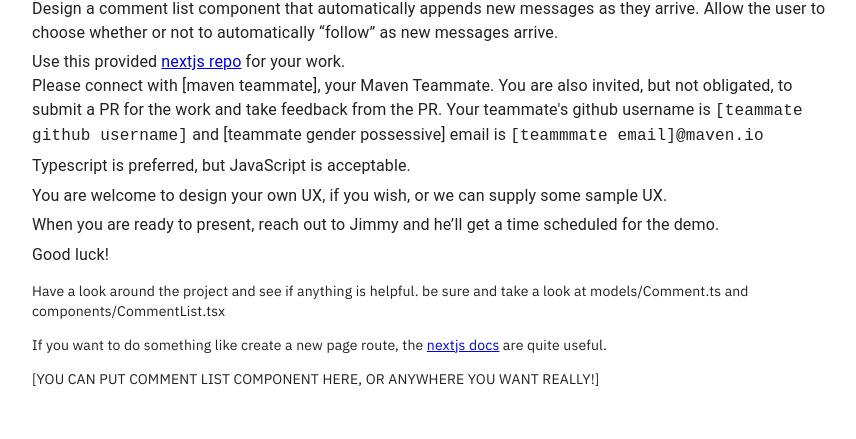
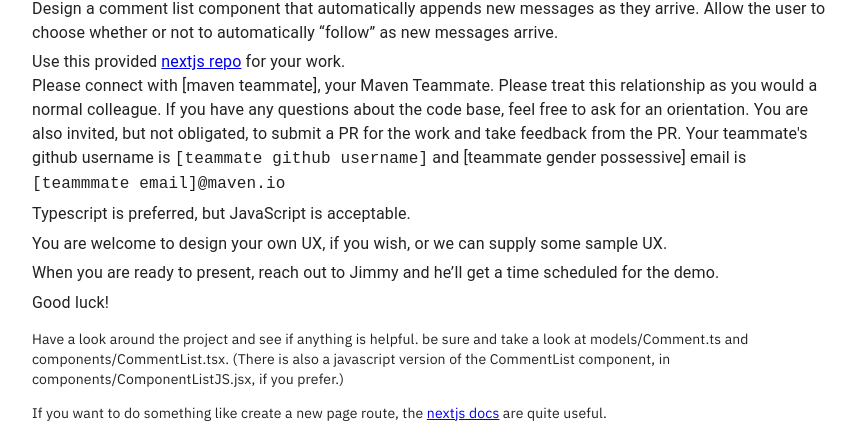
Before and after one commit to vladimirilic303/vladimirilic-web-kokanee, a Next.js app: page / in a window 1280 px wide. Shown: the part 494-933 px from the top of the page, without its empty margins (208-1064 px from the left). Before the commit the page ends 903 px from the top, so only its background shows below. Built offline with nearby package versions, Linux system fonts and the light colour scheme.

Commit message:
polish the lanugage a bit

```diff
--- a/pages/index.tsx
+++ b/pages/index.tsx
@@ -44,9 +44,10 @@ const Home = () => {
         work.
       </Typography>
       <Typography gutterBottom variant="body1">
-        Please connect with [maven teammate], your Maven Teammate. You are also invited, but not obligated, to submit a
-        PR for the work and take feedback from the PR. Your teammate's github username is{' '}
-        <code>[teammate github username]</code> and [teammate gender possessive] email is{' '}
+        Please connect with [maven teammate], your Maven Teammate. Please treat this relationship as you would a normal
+        colleague. If you have any questions about the code base, feel free to ask for an orientation. You are also
+        invited, but not obligated, to submit a PR for the work and take feedback from the PR. Your teammate's github
+        username is <code>[teammate github username]</code> and [teammate gender possessive] email is{' '}
         <code>[teammmate email]@maven.io</code>
       </Typography>
       <Typography gutterBottom variant="body1">
@@ -63,13 +64,13 @@ const Home = () => {
       </Typography>
       <p>
         Have a look around the project and see if anything is helpful. be sure and take a look at models/Comment.ts and
-        components/CommentList.tsx
+        components/CommentList.tsx. (There is also a javascript version of the CommentList component, in
+        components/ComponentListJS.jsx, if you prefer.)
       </p>
       <p>
         If you want to do something like create a new page route, the{' '}
         <a href="https://nextjs.org/docs/basic-features/pages">nextjs docs</a> are quite useful.{' '}
       </p>
-
       <CommentList initialComments={makeComments(10)} />
     </div>
   )
```
Also changed, not shown: components/CommentListJS.jsx (added, +13 -0 lines).
